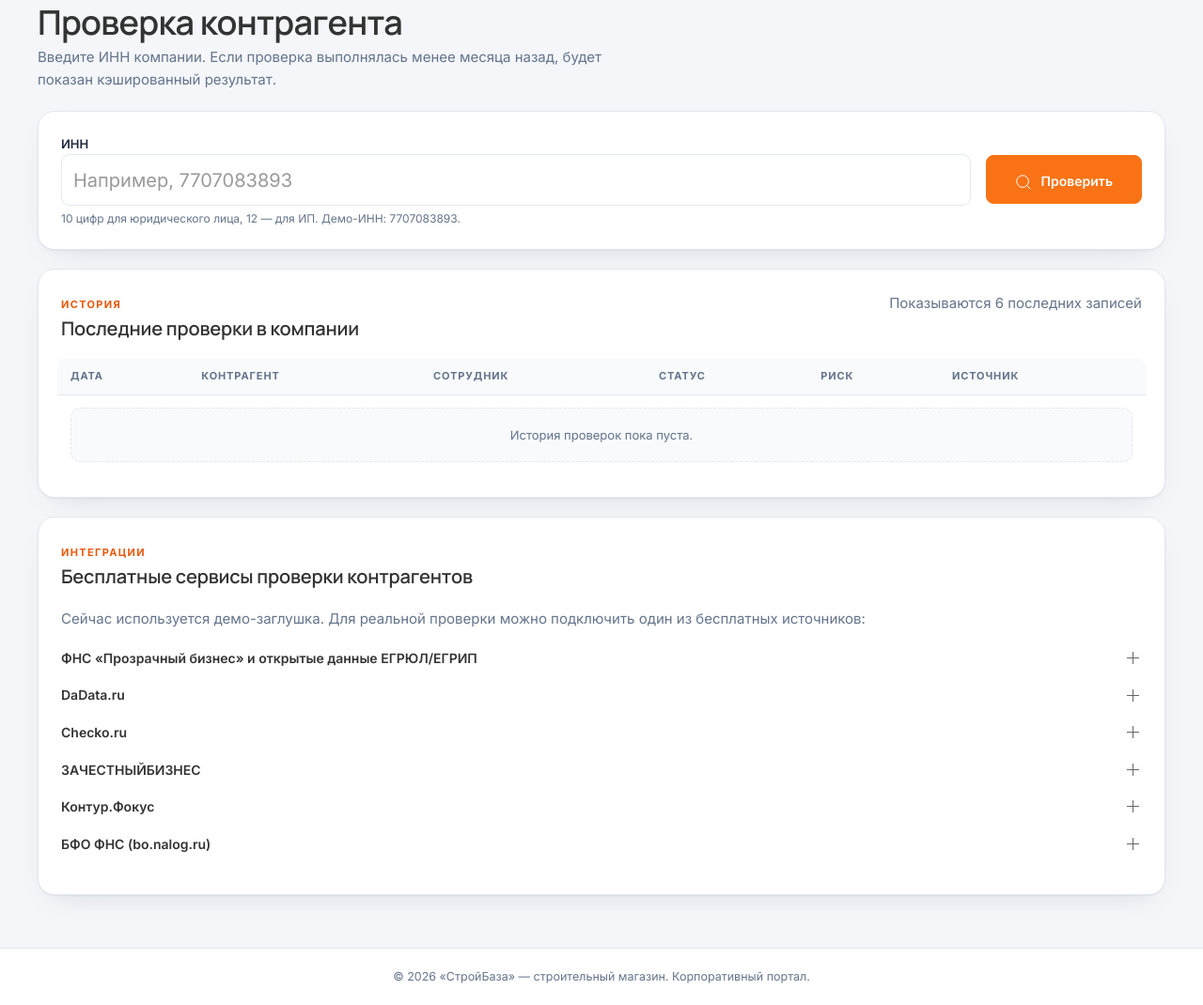
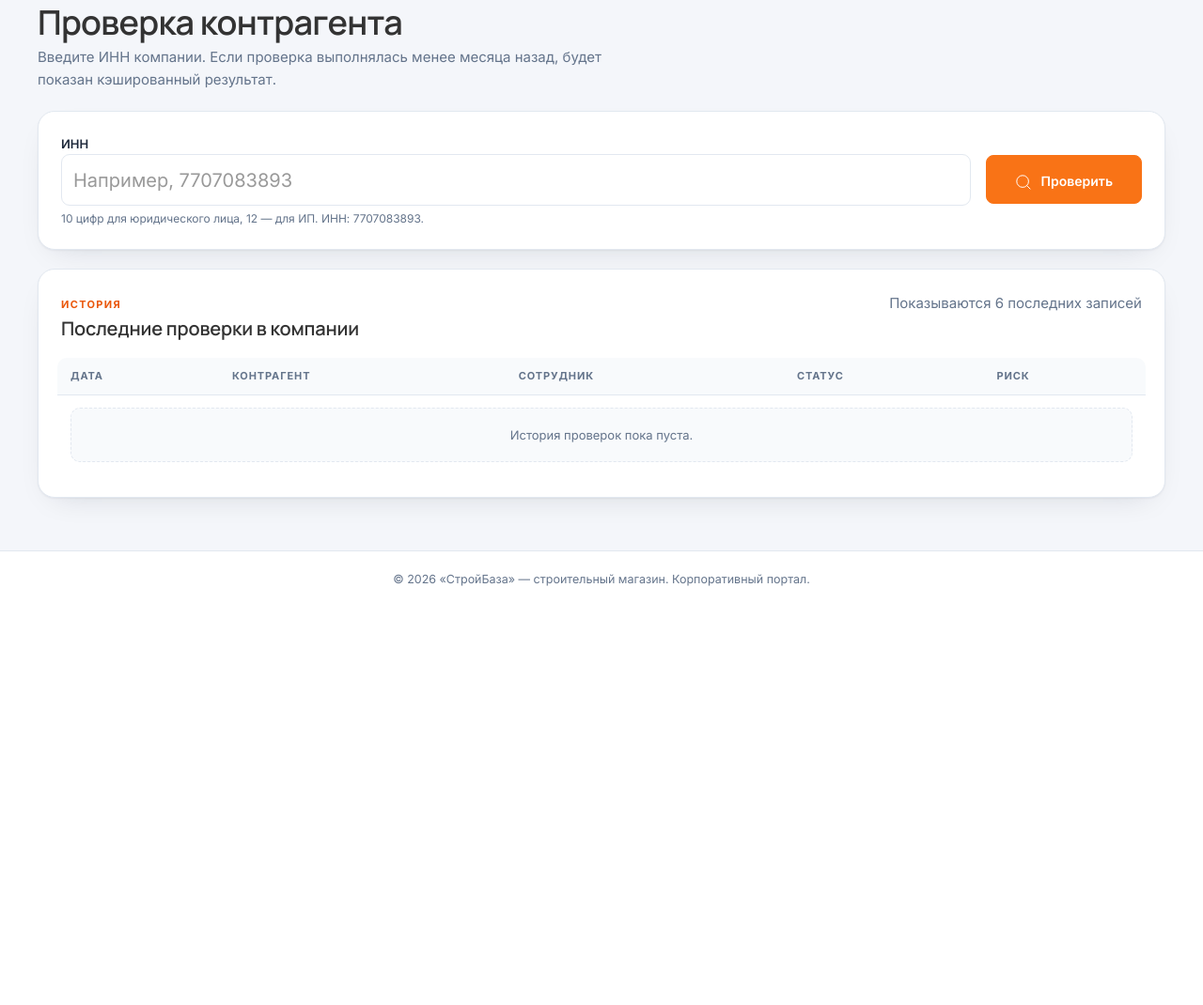
Before and after one commit to Eliza-Yu-dev-23/Pet-project-on-Django-Building-shop, a Django app: page /counterparty/ in a window 1280 px wide. Shown: the part 136-1206 px from the top of the page at 94% size. After the commit the page ends 760 px from the top, so only its background shows below. Run offline with Django 5.2, Linux system fonts and the light colour scheme; the visitor is signed in with stand-in values (Sample User, id 1); data comes from the database, SQL or seed files in the repository; data that the repository does not hold is empty; some libraries are stand-ins or nearby versions.

Commit message:
Дизайн: красная кнопка «Выйти», чистка страниц орг структуры, контрагентов и формы пользователя
Co-Authored-By: Claude Sonnet 5.5 <noreply@anthropic.com>
Claude-Session: https://claude.ai/code/session_01J1iTHn9C9RYs12UZ9KPnVD

```diff
--- a/core/forms.py
+++ b/core/forms.py
@@ -68,10 +68,7 @@ class UserForm(forms.ModelForm):
 
         if is_create:
             self.fields["password"].required = True
-            self.fields["password"].help_text = (
-                "Пароль будет сохранён как PBKDF2-хеш с динамической солью; "
-                "статическая соль автоматически попадёт в колонку hash."
-            )
+            self.fields["password"].help_text = ""
         else:
             self.fields["password"].help_text = (
                 "Оставьте поле пустым, чтобы сохранить текущий пароль."
@@ -196,8 +193,5 @@ class CounterpartyCheckForm(forms.Form):
         if len(inn) not in (10, 12):
             raise forms.ValidationError("ИНН юридического лица — 10 цифр, ИП — 12 цифр.")
         if not validate_inn(inn):
-            raise forms.ValidationError(
-                "ИНН не прошёл проверку контрольной суммы. "
-                "Для демонстрации подойдёт, например, 7707083893."
-            )
+            raise forms.ValidationError("ИНН не прошёл проверку контрольной суммы.")
         return inn
--- a/core/services/counterparty.py
+++ b/core/services/counterparty.py
@@ -165,10 +165,7 @@ def build_demo_result(inn: str, name: str, checked_at=None) -> dict:
         "bankruptcy": bankruptcy,
         "source": "demo",
         "checked_at": (checked_at or timezone.now()).isoformat(),
-        "comment": (
-            "Демонстрационные данные. Реальная интеграция с сервисом проверки "
-            "контрагентов пока не подключена."
-        ),
+        "comment": "",
     }
 
 
--- a/static/css/app.css
+++ b/static/css/app.css
@@ -174,6 +174,10 @@ a:hover { color: var(--brand); }
 }
 .user-menu-dropdown a:first-child { border-radius: 12px 12px 0 0; }
 .user-menu-dropdown .logout-form button { border-radius: 0 0 12px 12px; }
+.user-menu-dropdown .logout-form button { color: #f87171; }
+.user-menu-dropdown .logout-form button:hover { background: rgba(239, 68, 68, .16); color: #fca5a5; }
+.mobile-nav .logout-danger { color: #f87171; border-color: rgba(239, 68, 68, .5); }
+.mobile-nav .logout-danger:hover { background: rgba(239, 68, 68, .16); color: #fca5a5; }
 .user-menu-dropdown a:hover,
 .user-menu-dropdown button:hover,
 .user-menu-dropdown a.is-active { background: rgba(148, 163, 184, .14); color: #fff; }
--- a/templates/base.html
+++ b/templates/base.html
@@ -84,7 +84,7 @@
         </ul>
         <form method="post" action="{% url 'logout' %}" class="uk-margin-top">
             {% csrf_token %}
-            <button class="uk-button uk-button-default uk-width-1-1" type="submit">Выйти</button>
+            <button class="uk-button uk-button-default uk-width-1-1 logout-danger" type="submit">Выйти</button>
         </form>
     </div>
 </div>
--- a/templates/counterparty.html
+++ b/templates/counterparty.html
@@ -18,7 +18,7 @@
                 <label class="uk-form-label" for="{{ form.inn.id_for_label }}">{{ form.inn.label }}</label>
                 {{ form.inn }}
                 {% for error in form.inn.errors %}<div class="field-error">{{ error }}</div>{% endfor %}
-                <div class="uk-form-help">10 цифр для юридического лица, 12 — для ИП. Демо-ИНН: 7707083893.</div>
+                <div class="uk-form-help">10 цифр для юридического лица, 12 — для ИП. ИНН: 7707083893.</div>
             </div>
             <button class="uk-button uk-button-primary uk-button-large check-button" type="submit">
                 <span uk-icon="icon: search; ratio: .9" class="uk-margin-small-right"></span>Проверить
@@ -97,10 +97,6 @@
                         <span uk-icon="icon: {% if result.bankruptcy %}warning{% else %}check{% endif %}; ratio: .8"></span>
                         Банкротство: {% if result.bankruptcy %}в процессе{% else %}не выявлено{% endif %}
                     </li>
-                    <li class="risk-info">
-                        <span uk-icon="icon: info; ratio: .8"></span>
-                        {{ result.comment }}
-                    </li>
                 </ul>
             </div>
         </div>
@@ -124,7 +120,6 @@
                 <th>Сотрудник</th>
                 <th>Статус</th>
                 <th>Риск</th>
-                <th>Источник</th>
             </tr>
             </thead>
             <tbody>
@@ -138,63 +133,12 @@
                     <td>{{ check.user.name }}</td>
                     <td><span class="status-badge status-{{ check.result_data.status_class }}">{{ check.result_data.status }}</span></td>
                     <td>{{ check.result_data.risk_score }}/100</td>
-                    <td class="muted">{% if check.result_data.source == "demo" %}демо-интеграция{% else %}{{ check.result_data.source }}{% endif %}</td>
                 </tr>
             {% empty %}
-                <tr><td colspan="6"><div class="empty-inline">История проверок пока пуста.</div></td></tr>
+                <tr><td colspan="5"><div class="empty-inline">История проверок пока пуста.</div></td></tr>
             {% endfor %}
             </tbody>
         </table>
     </div>
 </div>
-
-<div class="panel-card uk-margin-top">
-    <div class="panel-card-head">
-        <div>
-            <span class="page-kicker">Интеграции</span>
-            <h2>Бесплатные сервисы проверки контрагентов</h2>
-        </div>
-    </div>
-    <p class="muted">Сейчас используется демо-заглушка. Для реальной проверки можно подключить один из бесплатных источников:</p>
-    <ul uk-accordion="multiple: true">
-        <li>
-            <a class="uk-accordion-title" href>ФНС «Прозрачный бизнес» и открытые данные ЕГРЮЛ/ЕГРИП</a>
-            <div class="uk-accordion-content">
-                <p>Официальные данные ФНС: регистрация, руководитель, адрес, виды деятельности, налоговая задолженность, дисквалификация. Бесплатно, без коммерческих лимитов, но API требует парсинга открытых данных или выгрузок.</p>
-                <p class="muted">Подходит как основной источник юридически значимых сведений.</p>
-            </div>
-        </li>
-        <li>
-            <a class="uk-accordion-title" href>DaData.ru</a>
-            <div class="uk-accordion-content">
-                <p>Бесплатный тариф с ограничением по количеству запросов в сутки. Отдаёт данные ЕГРЮЛ/ЕГРИП по ИНН, подсказки адресов и реквизиты. Простой REST API и понятная документация.</p>
-                <p class="muted">Хороший вариант для быстрого старта: достаточно API-ключа и одного HTTP-запроса.</p>
-            </div>
-        </li>
-        <li>
-            <a class="uk-accordion-title" href>Checko.ru</a>
-            <div class="uk-accordion-content">
-                <p>Бесплатный API для некоммерческого использования с ограничениями по частоте. Агрегирует данные ФНС, арбитраж, финансы и риски.</p>
-            </div>
-        </li>
-        <li>
-            <a class="uk-accordion-title" href>ЗАЧЕСТНЫЙБИЗНЕС</a>
-            <div class="uk-accordion-content">
-                <p>Бесплатный базовый доступ и ограниченный API. Показывает риски, связи и историю изменений компании.</p>
-            </div>
-        </li>
-        <li>
-            <a class="uk-accordion-title" href>Контур.Фокус</a>
-            <div class="uk-accordion-content">
-                <p>Полноценный платный сервис, но есть демо-доступ и пробный период. Подходит для оценки качества данных перед покупкой лицензии.</p>
-            </div>
-        </li>
-        <li>
-            <a class="uk-accordion-title" href>БФО ФНС (bo.nalog.ru)</a>
-            <div class="uk-accordion-content">
-                <p>Бесплатная бухгалтерская отчётность компаний. Можно использовать как дополнительный источник финансовых показателей.</p>
-            </div>
-        </li>
-    </ul>
-</div>
 {% endblock %}
--- a/templates/org.html
+++ b/templates/org.html
@@ -16,7 +16,6 @@
     <div class="page-chips">
         <span class="chip">{{ department_count }} департаментов</span>
         <span class="chip">{{ user_count }} сотрудников</span>
-        <span class="chip chip-accent">ленивая загрузка jsTree</span>
     </div>
 </div>
 
@@ -28,7 +27,6 @@
                     <span class="page-kicker">Иерархия</span>
                     <h2>Департаменты</h2>
                 </div>
-                <span class="muted uk-text-small">AJAX</span>
             </div>
             <p class="tree-hint">Нажмите на стрелку, чтобы раскрыть отдел. Сотрудники отображаются внутри департаментов.</p>
             <div id="org-tree" data-tree-url="{% url 'org_tree' %}"></div>
```
Also changed, not shown: templates/users/form.html (+0 -20 lines).
